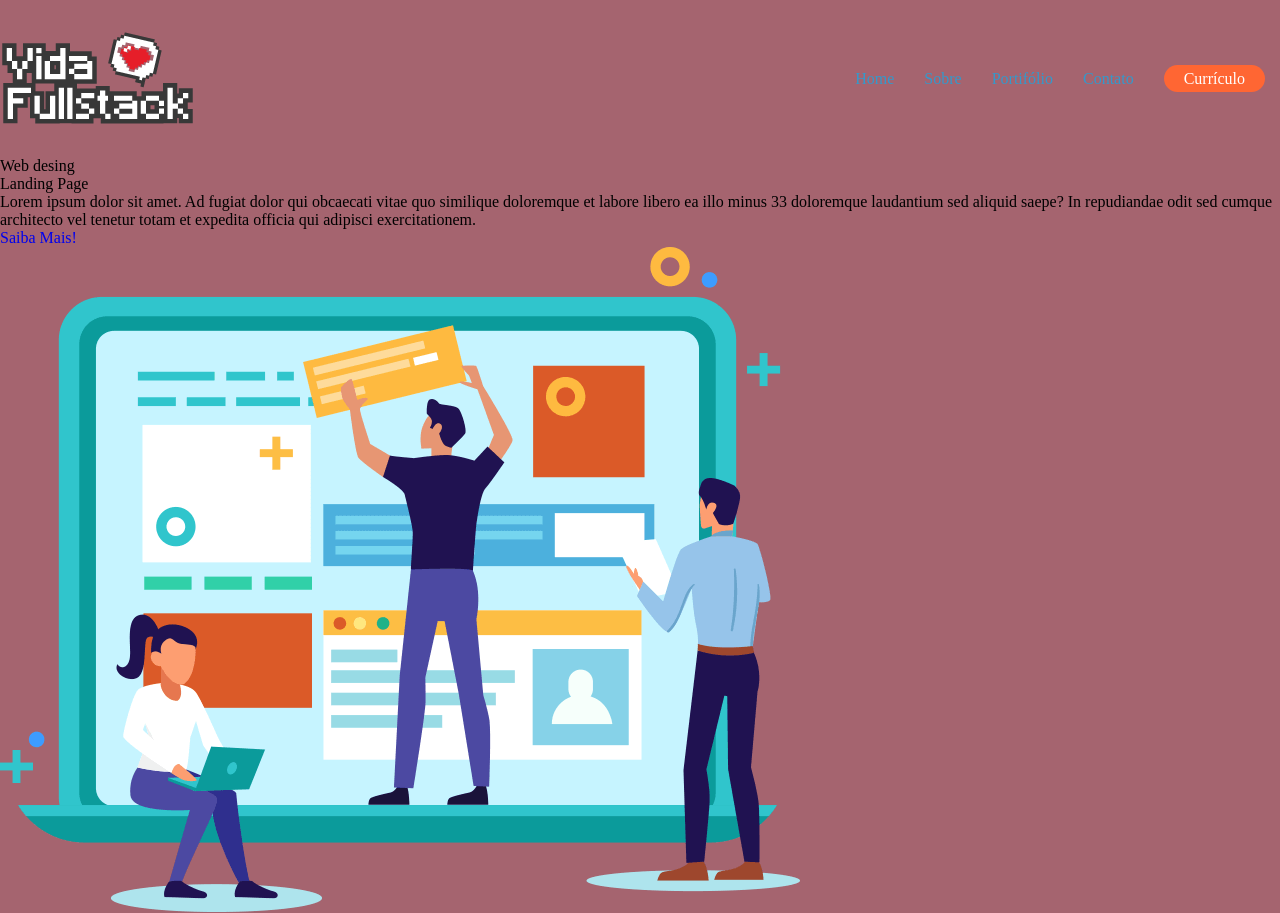
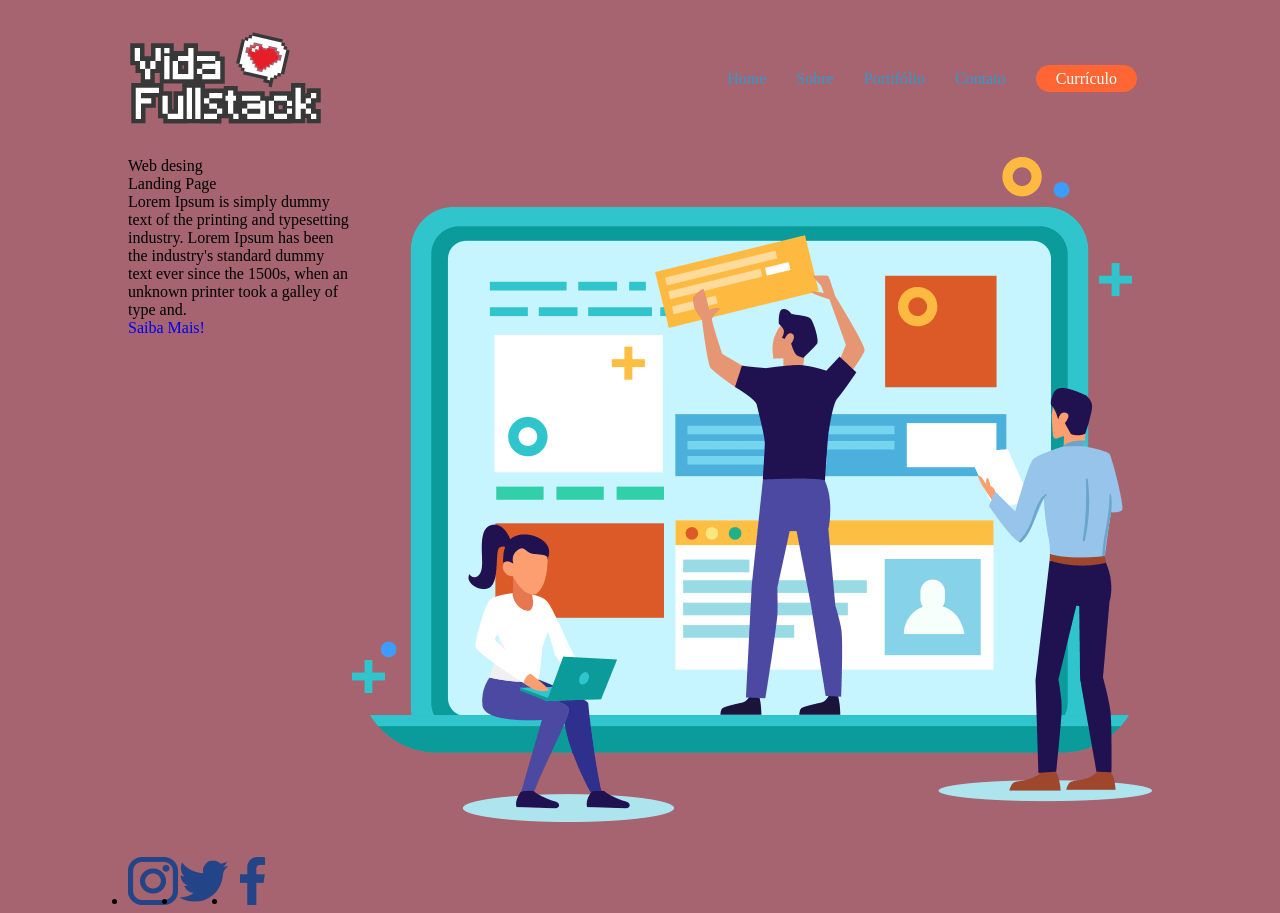
Before and after one commit to EstherAzevedo/Estudos, a plain HTML site: page index.html in a window 1280 px wide. Shown: the top 913 px of the page. Drawn offline with Linux system fonts and the light colour scheme.

Commit message:
refatoração e reutilização do css container e row

```diff
--- a/assets/css/header.css
+++ b/assets/css/header.css
@@ -1,9 +1,5 @@
-header {
-  width: 1024;
-  margin: 30px auto;
+header section {
 
-  display: flex;
-  flex-direction: row;
   justify-content: space-between;
   align-items: center;
 }
--- a/assets/css/style.css
+++ b/assets/css/style.css
@@ -13,27 +13,17 @@
   font: inherit;
   vertical-align: baseline;
   text-decoration: none;
+  background: rgb(165, 100, 111);
 }
 
-
-body {
-  background: rgb(165, 100, 111);
-
-
+.container {
+  width: 1024px;
+  margin: 30px auto;
+  display: flex;
+  flex-direction: column;
 }
 
-
-
-
-
-
-/*.box {
-  background-color: crimson;
-
-  margin: 150px 10px 30px 50px;
-  padding: 30px 50px 45px 50px;
-  border-top: 20px solid indianred;
-  border-right: 10px solid indianred;
-  border-left: 15px solid indianred;
-  border-bottom: 4px solid indianred;
-}*/
+.row {
+  display: flex;
+  flex-direction: row;
+}
--- a/index.html
+++ b/index.html
@@ -12,7 +12,8 @@
 
 <body>
     <!--Header-->
-    <header>
+    <header class="container">
+        <section class="row">
             <img src="./assets/images/logo (1).png" alt="logo do site">
 
             <nav>
@@ -38,29 +39,31 @@
                     </li>
                 </ul>
             </nav>
+        </section>
     </header>
     <!--End Header-->
 
     <!--Container-->
-    <main>
-        <section>
+    <main class="container">
+
+        <section class="row">
+
             <article>
                 <!--Conteúdo de Texto Sobre o Site-->
                 <h1>Web desing</h1>
                 <h2>Landing Page</h2>
 
-                <p>Lorem ipsum dolor sit amet. Ad fugiat dolor qui obcaecati vitae quo similique doloremque et labore
-                    libero
-                    ea illo minus 33 doloremque laudantium sed aliquid saepe? In repudiandae odit sed cumque architecto
-                    vel
-                    tenetur totam et expedita officia qui adipisci exercitationem. </p>
+                <p> Lorem Ipsum is simply dummy text of the printing and typesetting
+                    industry. Lorem Ipsum has been the industry's standard dummy text
+                    ever since the 1500s, when an unknown printer took a galley of type
+                    and. </p>
 
 
                 <a href="#">Saiba Mais!</a>
             </article>
 
             <figcaption>
-                <img src="./assets/images/pessoas-construindo-pc.png">
+                <img src="./assets/images/pessoas-construindo-pc.png" />
             </figcaption>
 
         </section>
@@ -68,9 +71,9 @@
     </main>
     <!--End Container-->
 
-    <footer>
+    <footer class="container">
         <!--Redes Sociais-->
-        <ul>
+        <ul class="row">
             <li>
                 <a href="https://www.instagram.com/esther_azvdo/">
                     <img src="./assets/images/logo-insta.png" alt="Instagram">
```
Lines whose indentation alone changed are shown as unchanged.
